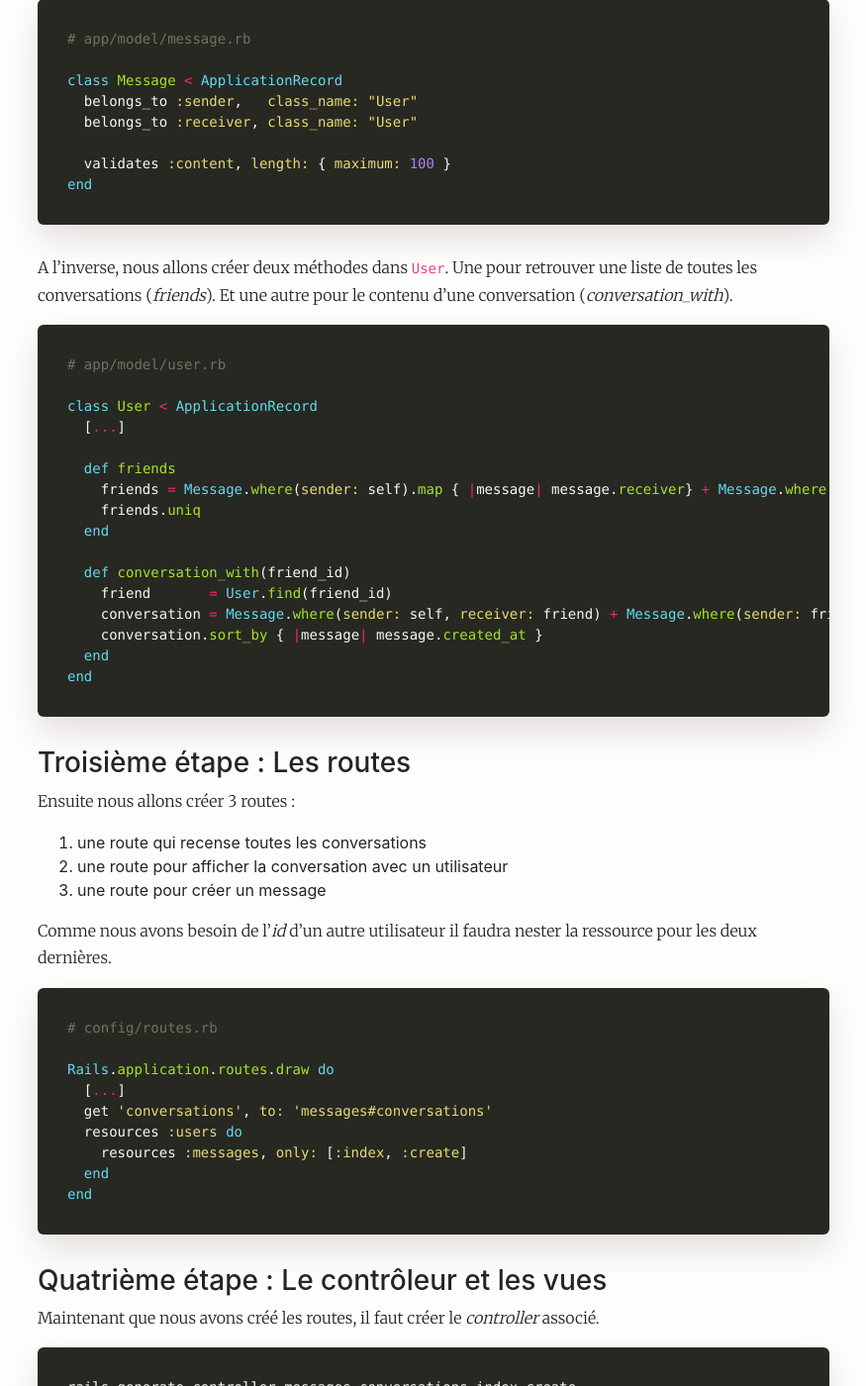
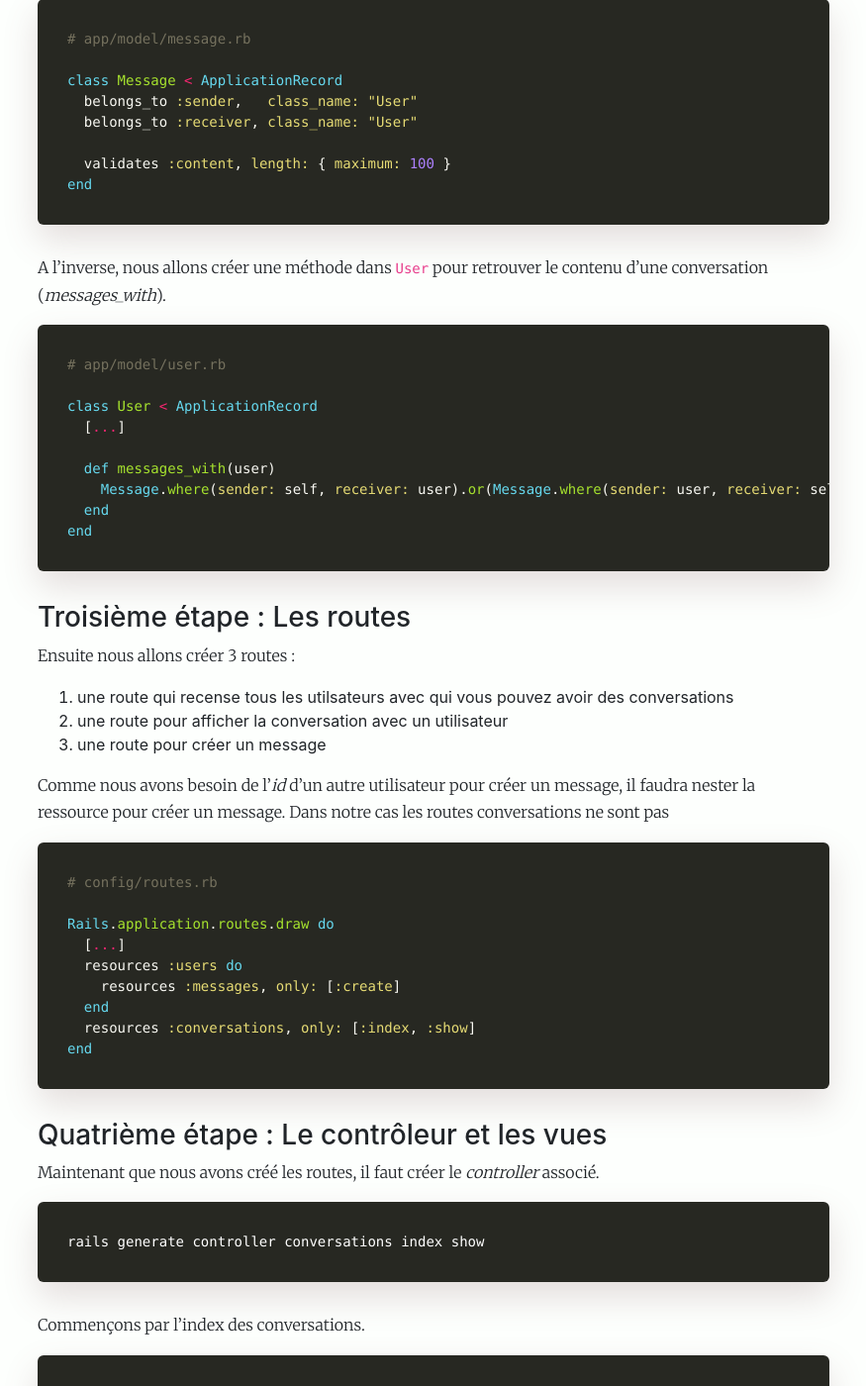
Before and after one commit to alexandrebk/alexandrebk.github.io, a Jekyll site: the page built from _posts/2019-07-31-messages-between-users.md, in a window 1280 px wide and 1400 px high, scrolled down 1389 px. Shown: the whole window at 99% size, without its empty margins (202-1077 px from the left). Built offline with Jekyll 4.4.1, drawn with Linux system fonts in a browser that asks for light colours; nearby versions of some CDN libraries; some of the changed text lies outside the part shown.

Commit message:
updates post

````diff
--- a/_posts/2019-07-31-messages-between-users.md
+++ b/_posts/2019-07-31-messages-between-users.md
@@ -56,7 +56,7 @@ class Message < ApplicationRecord
 end
 ```
 
-A l'inverse, nous allons créer deux méthodes dans `User`. Une pour retrouver une liste de toutes les conversations (*friends*). Et une autre pour le contenu d'une conversation (*conversation_with*).
+A l'inverse, nous allons créer une méthode dans `User` pour retrouver le contenu d'une conversation (*messages_with*).
 
 ```ruby
 # app/model/user.rb
@@ -64,15 +64,8 @@ A l'inverse, nous allons créer deux méthodes dans `User`. Une pour retrouver u
 class User < ApplicationRecord
   [...]
 
-  def friends
-    friends = Message.where(sender: self).map { |message| message.receiver} + Message.where(receiver: self).map { |message| message.sender}
-    friends.uniq
-  end
-
-  def conversation_with(friend_id)
-    friend       = User.find(friend_id)
-    conversation = Message.where(sender: self, receiver: friend) + Message.where(sender: friend, receiver: self)
-    conversation.sort_by { |message| message.created_at }
+  def messages_with(user)
+    Message.where(sender: self, receiver: user).or(Message.where(sender: user, receiver: self)).order('created_at')
   end
 end
 ```
@@ -81,47 +74,40 @@ end
 
 Ensuite nous allons créer 3 routes :
 
-1. une route qui recense toutes les conversations
+1. une route qui recense tous les utilsateurs avec qui vous pouvez avoir des conversations
 2. une route pour afficher la conversation avec un utilisateur
 3. une route pour créer un message
 
-Comme nous avons besoin de l'*id* d'un autre utilisateur il faudra nester la ressource pour les deux dernières.
+Comme nous avons besoin de l'*id* d'un autre utilisateur pour créer un message, il faudra nester la ressource pour créer un message. Dans notre cas les routes conversations ne sont pas
 
 ```ruby
 # config/routes.rb
 
 Rails.application.routes.draw do
   [...]
-  get 'conversations', to: 'messages#conversations'
   resources :users do
-    resources :messages, only: [:index, :create]
+    resources :messages, only: [:create]
   end
+  resources :conversations, only: [:index, :show]
 end
 ```
-
-<!--
-TODO : Ajouter un channel number pour chaque utiliser
-resources :conversations, only: [:index, :show] do
-  resources :messages, only: [:create]
-end
- -->
 
 ### Quatrième étape : Le contrôleur et les vues
 
 Maintenant que nous avons créé les routes, il faut créer le *controller* associé.
 
 ```sh
-rails generate controller messages conversations index create
+rails generate controller conversations index show
 ```
 
-Commençons par la liste des conversations dans le *controller*. On les récupère grâce à la méthode d'instance `.friends`.
+Commençons par l'index des conversations.
 
 ```ruby
-# app/controllers/messages_controller.rb
+# app/controllers/conversations_controller.rb
 
-class MessagesController < ApplicationController
-  def conversations
-    @users_with_conversation = current_user.friends
+class ConversationsController < ApplicationController
+  def index
+    @users = User.all
   end
 end
 ```
@@ -129,16 +115,12 @@ end
 Et la vue éponyme.
 
 ```erb
-<!-- app/views/messages/conversations.html.erb -->
+<!-- app/views/conversations/index.html.erb -->
 
-<% if @users_with_conversation.empty? %>
-  <h3>Vous n'avez pas encore de conversation</h3>
-<% else %>
-  <h3>Mes conversations</h3>
-  <% @users_with_conversation.each do |user| %>
-    <%= link_to user_messages_path(user) do %>
-      <p>Conversation avec <%= user.first_name %></p>
-    <% end %>
+<h3>Mes conversations</h3>
+<% @users.each do |user| %>
+  <%= link_to user_messages_path(user) do %>
+    <p>Conversation avec <%= user.first_name %></p>
   <% end %>
 <% end %>
 ```
@@ -146,13 +128,14 @@ Et la vue éponyme.
 Ensuite nous voulons afficher les messages échangés avec une personne.
 
 ```ruby
-# app/controllers/messages_controller.rb
-class MessagesController < ApplicationController
+# app/controllers/conversations_controller.rb
+
+class ConversationsController < ApplicationController
   [...]
-  def index
-    @messages = current_user.conversation_with(params[:user_id])
+  def show
+    @receiver = User.find(params[:user_id])
+    @messages = current_user.messages_with(@receiver)
     @message  = Message.new
-    @friend   = User.find(params[:user_id])
   end
 end
 ```
@@ -160,7 +143,7 @@ end
 ```erb
 <!-- app/views/messages/index.html.erb -->
 
-<h3>Ma conversation avec <%= @friend.first_name %></h3>
+<h3>Ma conversation avec <%= @receiver.first_name %></h3>
   <% @messages.each do |message| %>
     <ul>
       <li><p><%= message.sender.first_name %> dit : <%= message.content %></p></li>
@@ -179,8 +162,13 @@ Message.create(sender: User.last, receiver: User.first, content: "Hello, good an
 
 <img src="/images/posts/messages/affichage_messages.gif" class="image" alt="affichage messages">
 
+### Cinquième étape : Créer un message
 
-### Cinquième étape : Créer un message
+Pour créer un message, il faut générer le controller messages.
+
+```sh
+rails generate controller messages create
+```
 
 Puis nous voulons envoyer un message depuis une conversation.
 
@@ -196,9 +184,9 @@ class MessagesController < ApplicationController
     if @message.save
       redirect_to user_messages_path(@message.receiver)
     else
-      @friend   = User.find(params[:user_id])
-      @messages = current_user.conversation_with(params[:user_id])
-      render :index
+      @receiver = User.find(params[:user_id])
+      @messages = current_user.messages_with(@receiver)
+      render 'conversations/show'
     end
   end
 
@@ -211,10 +199,10 @@ end
 ```
 
 ```erb
-<!-- app/views/messages/index.html.erb -->
+<!-- app/views/conversations/show.html.erb -->
 
 [...]
-<%= simple_form_for [@friend, @message] do |f| %>
+<%= simple_form_for [@receiver, @message] do |f| %>
   <%= f.input :content %>
   <%= f.submit "Envoyer un message", class: "btn btn-primary" %>
 <% end %>
@@ -222,10 +210,9 @@ end
 
 <img src="/images/posts/messages/new_message.gif" class="image" alt="creation message">
 
-
 ### Bonus pour les *marketplaces*
 
-Pour finir ajoutons un lien depuis la *show* d'un *booking* pour pouvoir contacter le propriétaire.
+Prenons le cas d'une app comme Airbnb avec des réservations (`bookings`) sur des appartements (`flat`). Nous allons ajouter un lien depuis la *show* d'un *booking* pour pouvoir contacter le propriétaire.
 
 ```erb
 <!-- app/views/bookings/show.html.erb -->
````
